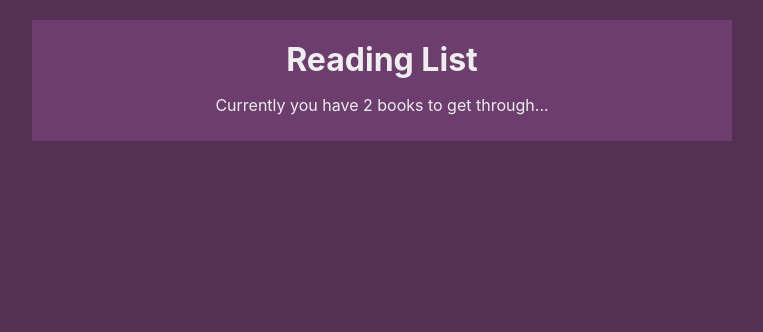
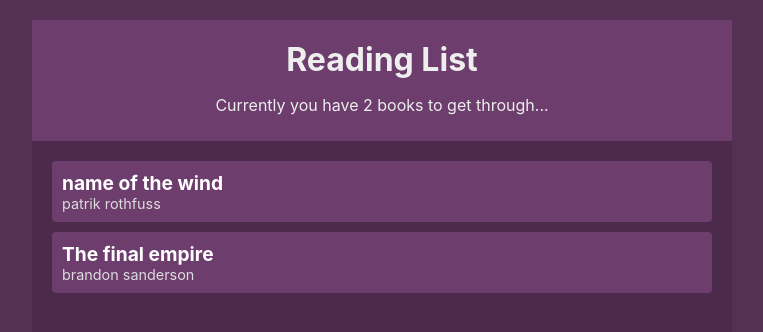
Before and after one commit to iarmankhan/React-BookList, a React (Create React App) app: page / in a window 1280 px wide. Shown: the top 332 px of the page, without its empty margins (258-1021 px from the left). Built offline with nearby package versions, Linux system fonts and the light colour scheme.

Commit message:
Displaying book list & added more css

```diff
--- a/src/App.js
+++ b/src/App.js
@@ -1,12 +1,14 @@
 import React from 'react';
 import BookContextProvider from './contexts/BookContext';
 import NavBar from './components/NavBar';
+import BookList from './components/BookList';
 
 function App() {
   return (
     <div className="App">
       <BookContextProvider>
         <NavBar />
+        <BookList />
       </BookContextProvider>
     </div>
   );
--- a/src/components/BookDetails.js
+++ b/src/components/BookDetails.js
@@ -0,0 +1,14 @@
+import React, {useContext} from 'react';
+import { BookContext } from '../contexts/BookContext';
+
+const BookDetails = ({book}) => {
+    const {removeBook} = useContext(BookContext);
+    return (
+        <li onClick={() => removeBook(book.id)}>
+           <div className="title">{book.title}</div>
+           <div className="author">{book.author}</div>
+        </li>
+    );
+}
+
+export default BookDetails;
--- a/src/components/BookList.js
+++ b/src/components/BookList.js
@@ -0,0 +1,21 @@
+import React, {useContext} from 'react';
+import { BookContext } from '../contexts/BookContext';
+
+import BookDetails from './BookDetails';
+
+const BookList = (props) => {
+    const {books} = useContext(BookContext);
+    return books.length ? (
+        <div className="book-list">
+            <ul>
+                {books.map(book => <BookDetails book={book} key={book.id} />)}
+            </ul>
+        </div>
+    ) : (
+        <div className="empty">
+            No books to read! Hello free time :)
+        </div>
+    );
+}
+
+export default BookList;
--- a/src/index.css
+++ b/src/index.css
@@ -1,28 +1,66 @@
 body {
   margin: 0;
-  font-family: -apple-system, BlinkMacSystemFont, 'Segoe UI', 'Roboto', 'Oxygen',
-    'Ubuntu', 'Cantarell', 'Fira Sans', 'Droid Sans', 'Helvetica Neue',
+  font-family: -apple-system, BlinkMacSystemFont, "Segoe UI", "Roboto", "Oxygen",
+    "Ubuntu", "Cantarell", "Fira Sans", "Droid Sans", "Helvetica Neue",
     sans-serif;
   -webkit-font-smoothing: antialiased;
   -moz-osx-font-smoothing: grayscale;
-
   background: #553055;
 }
 
-.App{
+.App {
   background: #4c2a4c;
   margin: 20px auto;
   width: 90%;
   max-width: 700px;
   color: #eee;
+  height: 600px;
 }
 
-.navbar{
+.navbar {
   padding: 10px 20px;
   text-align: center;
-  background: #6d3d6d;
+  background: #6d3d6d
 }
 
-.navbar h1{
+.navbar h1 {
   margin: 10px 0;
 }
+
+.book-list {
+  margin: 20px;
+}
+
+.book-list ul {
+  padding: 0;
+  list-style-type: none;
+}
+
+.book-list li {
+  background: #6d3d6d;
+  border-radius: 4px;
+  padding: 10px;
+  cursor: pointer;
+  margin: 10px 0;
+}
+
+.book-list li:hover {
+  opacity: 0.7;
+  text-decoration: line-through;
+}
+
+.book-list .title {
+  font-weight: bold;
+  color: #fff;
+  font-size: 1.2em;
+}
+
+.book-list .author {
+  font-size: 0.9em;
+  color: #ddd;
+}
+
+.empty {
+  margin: 20px;
+  text-align: center;
+}
```
